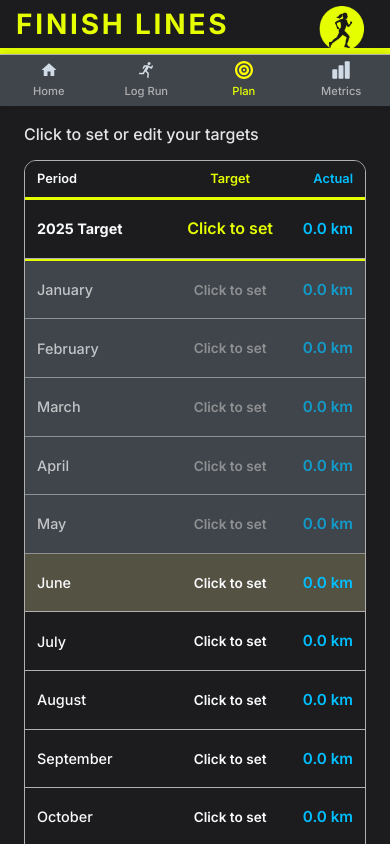
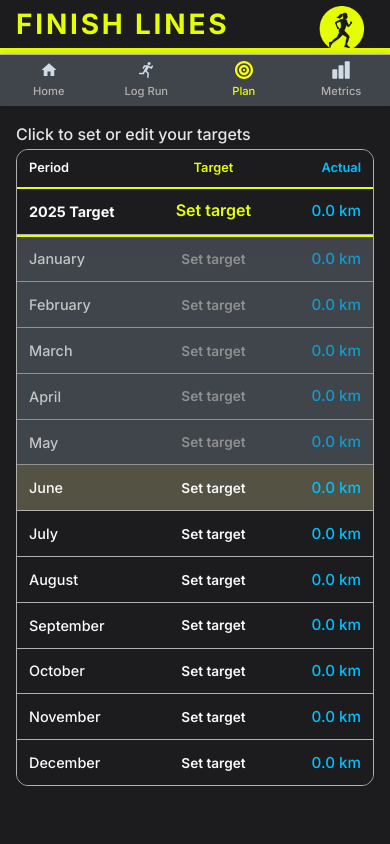
Before and after one commit to mseewaters/running-log, a Vue app in the folder frontend/: page /plan in a window 390 px wide. Shown: the top 844 px of the page. Built offline with nearby package versions, Linux system fonts and the light colour scheme; no server answers.

Commit message:
visual tweeks for mobile target page

```diff
--- a/frontend/src/components/TargetEditModal.vue
+++ b/frontend/src/components/TargetEditModal.vue
@@ -34,7 +34,7 @@
             @click="handleDelete"
             class="delete-button"
           >
-            Delete Target
+            Delete
           </button>
         </div>
 
@@ -51,7 +51,7 @@
             @click="handleSave"
             class="save-button"
           >
-            Save Target
+            Save
           </button>
         </div>
       </div>
--- a/frontend/src/components/TargetSettingPage.vue
+++ b/frontend/src/components/TargetSettingPage.vue
@@ -19,6 +19,7 @@
     <main class="main-content">
       <div class="target-table-container">
         <h2 class="section-title">Click to set or edit your targets</h2>
+        <p v-if="yearlyTarget" class="auto-explanation">Monthly targets calculated from yearly goal</p>
       </div>
 
       <!-- Loading state -->
@@ -41,11 +42,11 @@
           </div>
           <div class="target-cell clickable">
             <span class="target-value yearly-target">
-              {{ yearlyTarget ? `${yearlyTarget.distance_km.toFixed(1)} km` : 'Click to set' }}
+              {{ yearlyTarget ? `${yearlyTarget.distance_km.toFixed(1)} km` : 'Set target' }}
             </span>
           </div>
           <div class="actual-cell">
-            <span class="actual-value">{{ yearlyActual.toFixed(1) }} km</span>
+            <span class="actual-value yearly-actual">{{ yearlyActual.toFixed(1) }} km</span>
           </div>
         </div>
 
@@ -238,9 +239,14 @@
   }
   if (month.isAutoCalculated) {
     const autoTargets = calculateAutoMonthlyTargets()
-    return `Auto: ${autoTargets[month.key].toFixed(1)} km`
+    return `${autoTargets[month.key].toFixed(1)} km`
   }
-  return 'Click to set'
+  return 'Set target'
+}
+
+// Helper: Check if target is auto-calculated for styling
+const isAutoCalculated = (month: MonthData): boolean => {
+  return month.isAutoCalculated
 }
 
 // Modal handlers
@@ -351,21 +357,30 @@
 }
 
 .main-content {
-  padding: 1.5rem;
+  padding: 1rem;
 }
 
 .target-table-container {
-  max-width: 600px;
+  max-width: 800px;
   margin: 0 auto;
 }
 
 .section-title {
   color: var(--white-off);
-  font-size: 1.125rem;
+  font-size: 1rem;
   font-weight: 500;
-  margin-bottom: 1rem;
+  margin-bottom: 0.1rem;
   text-align: left;
   opacity: 0.9;
+}
+
+.auto-explanation {
+  color: var(--yellow-safety);
+  font-size: 0.75rem;
+  font-style: italic;
+  text-align: left;
+  margin-bottom: 0.5rem;
+  opacity: 0.8;
 }
 
 .loading-message {
@@ -386,11 +401,11 @@
 
 .table-header {
   display: grid;
-  grid-template-columns: 2fr 2fr 1.5fr;
+  grid-template-columns: 1.5fr 2.5fr 1.5fr;  /* More space for target column */
   align-items: center;
   padding: 0.75rem 1rem;
   background-color: var(--charcoal-dark);
-  border-bottom: 3px solid var(--yellow-safety);
+  border-bottom: 2px solid var(--yellow-safety);
   font-weight: 600;
   font-size: 0.9rem;
   color: var(--white-off);
@@ -412,7 +427,7 @@
 
 .target-row {
   display: grid;
-  grid-template-columns: 2fr 2fr 1.5fr;
+  grid-template-columns: 1.5fr 2.5fr 1.5fr;  /* Match header proportions */
   align-items: center;
   min-height: 3rem;
   padding: 0.75rem 1rem;
@@ -476,7 +491,7 @@
 
 .target-cell {
   text-align: center;
-  padding: 0.5rem;
+  padding: 0.1rem;
   border-radius: 0.25rem;
 }
 
@@ -487,7 +502,12 @@
 
 .yearly-target {
   color: var(--yellow-safety);
-  font-size: 1.1rem;
+  font-size: 0.95rem;
+}
+
+.yearly-actual {
+  color: var(--blue-cyan);
+  font-size: 0.95rem;
 }
 
 .user-target {
@@ -500,17 +520,23 @@
   opacity: 0.8;
 }
 
+.auto-prefix {
+  font-size: 0.75rem;
+  opacity: 0.7;
+}
+
 .past-target {
   color: var(--gray-cool);
 }
 
 .actual-cell {
   text-align: right;
+  padding: 0rem;
 }
 
 .actual-value {
   color: var(--blue-cyan);
-  font-weight: 600;
+  font-weight: 500;
   font-size: 0.95rem;
 }
 
@@ -583,7 +609,7 @@
   }
 
   .main-content {
-    padding: 1rem 1.5rem;
+    padding: 1rem 1rem;
   }
 
   .target-table-container {
@@ -592,17 +618,17 @@
 
   .section-title {
     font-size: 1rem;
-    margin-bottom: 0.75rem;
+    margin-bottom: 0.1rem;
   }
 
   .table-header {
-    grid-template-columns: 2fr 1.5fr 1fr;
+    grid-template-columns: 1.5fr 2fr 1fr;  /* Even more space for target on mobile */
     padding: 0.5rem 0.75rem;
     font-size: 0.8rem;
   }
 
   .target-row {
-    grid-template-columns: 2fr 1.5fr 1fr;
+    grid-template-columns: 1.5fr 2fr 1fr;  /* Match header */
     min-height: 2.5rem;
     padding: 0.5rem 0.75rem;
   }
```
